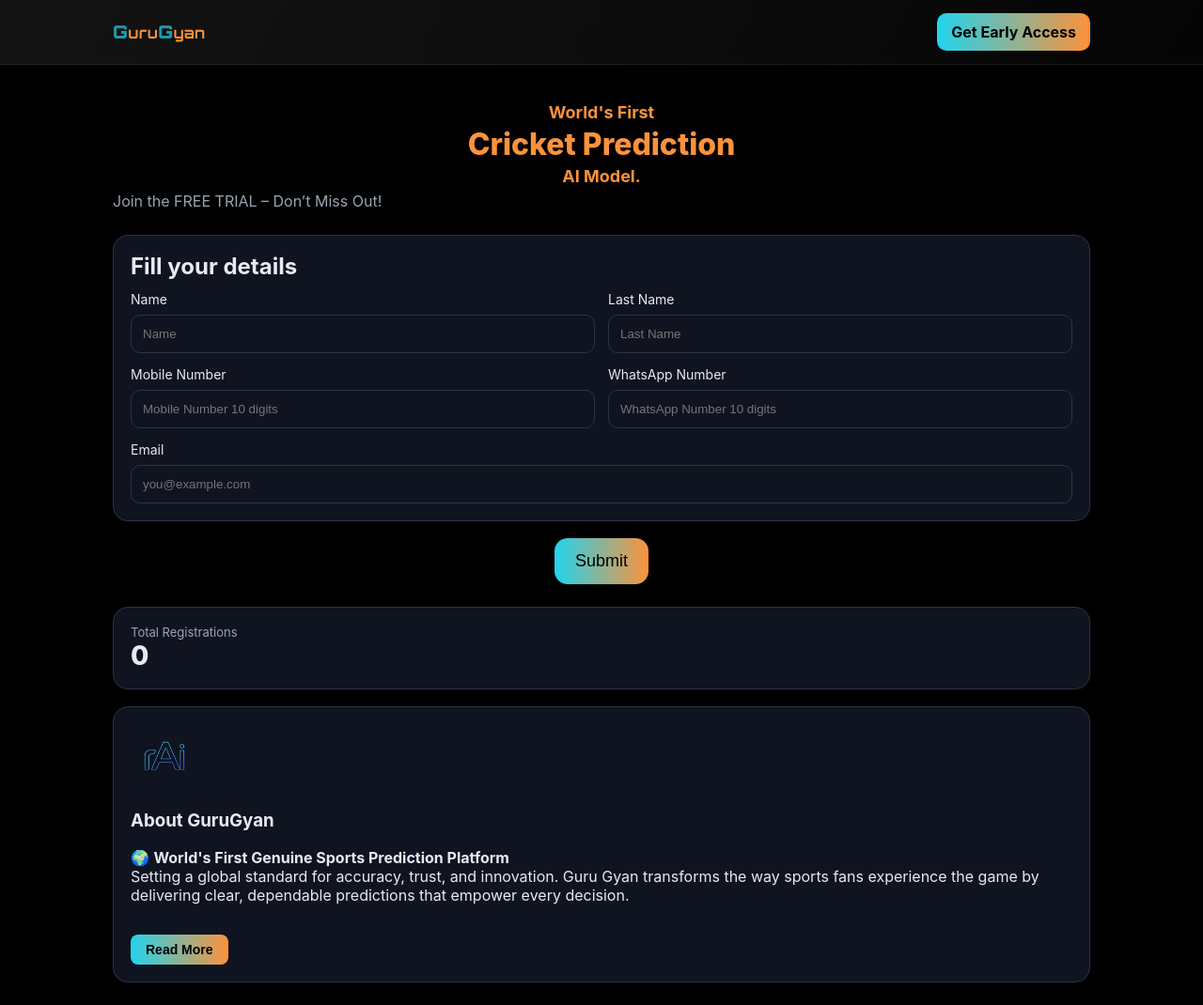
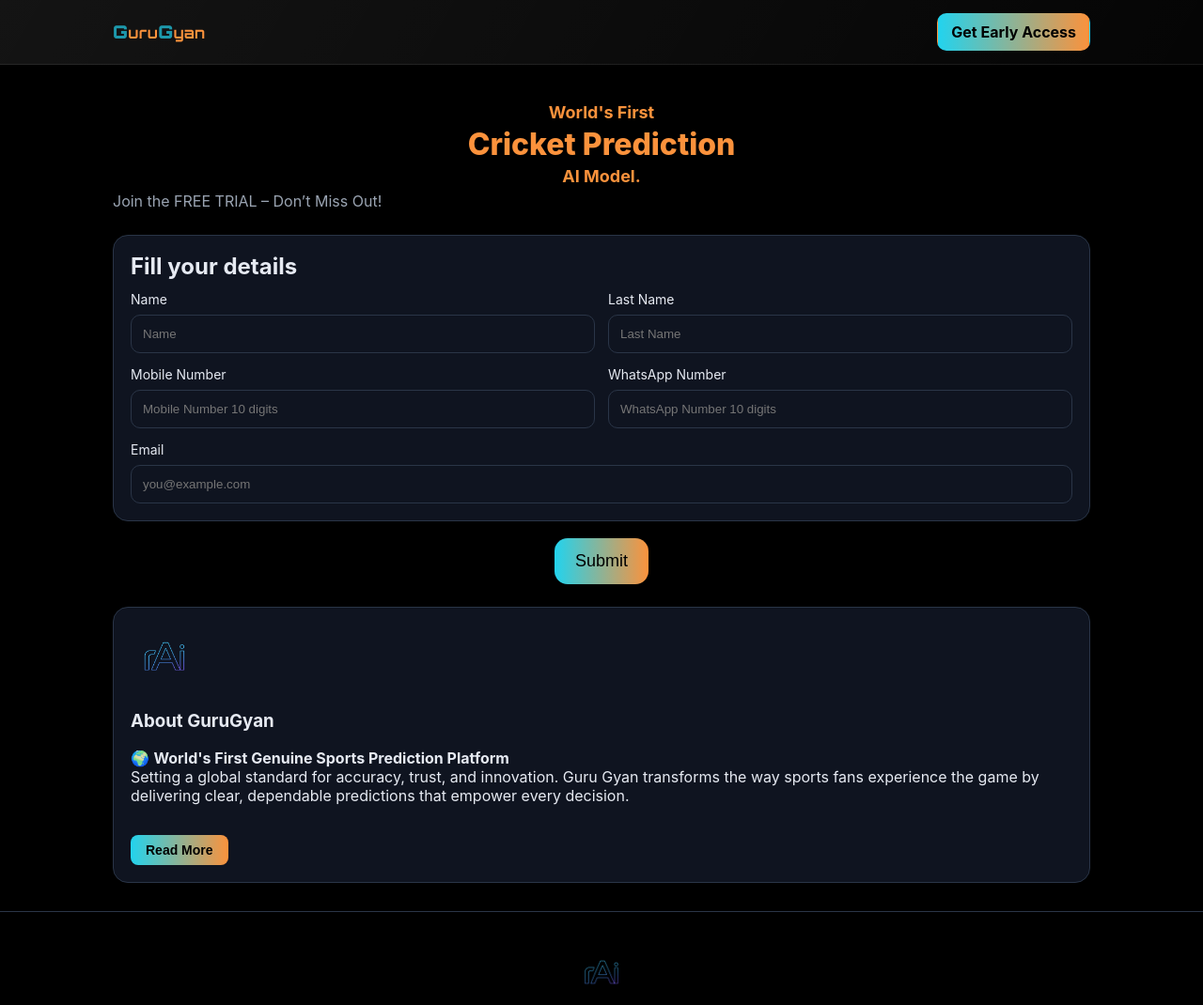
Before and after one commit to raiguesthouseweb/gurugyan-registration, a plain HTML site: page index.html in a window 1280 px wide. Shown: the top 1070 px of the page at 94% size. Drawn offline with Linux system fonts and the light colour scheme; no server answers.

Commit message:
update: index page UI and JS logic

```diff
--- a/app.js
+++ b/app.js
@@ -5,7 +5,6 @@ async function refreshCount(){
   try{
     const r = await fetch('/api/registration/count');
     const { total, max, isOpen } = await r.json();
-    $('#totalCount').textContent = total;
     const b = $('#stateBanner');
     b.classList.remove('hidden','open','closed');
     if(isOpen && (max===0 || total < max)){
--- a/index.html
+++ b/index.html
@@ -58,12 +58,7 @@
       <button id="submitBtn" class="btn xl">Submit</button>
     </div>
 
-    <section class="stats card">
-      <div class="stat-item">
-        <span class="stat-label">Total Registrations</span>
-        <span id="totalCount" class="stat-value">0</span>
-      </div>
-    </section>
+
 
     <div id="stateBanner" class="banner hidden"></div>
 
```
